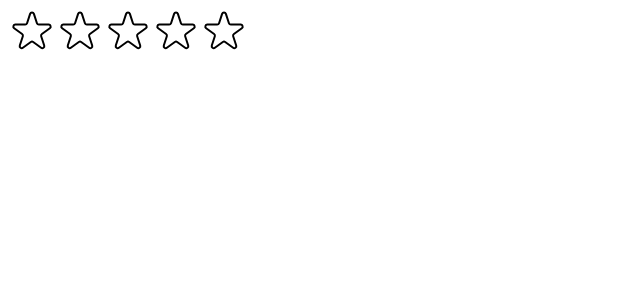
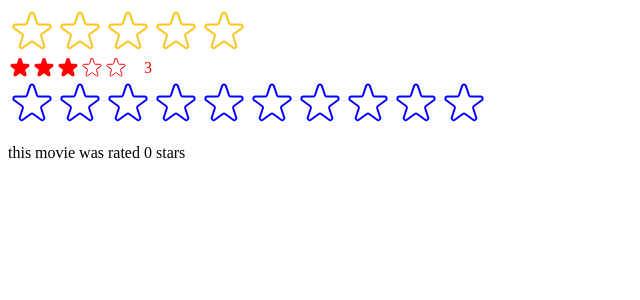
Before and after one commit to akamensi/usePopcorn-React-All-About-Effects, a React (Create React App) app: page / in a window 1280 px wide. Shown: the top 300 px of the page, without its empty margins (0-640 px from the left). Built offline with nearby package versions, Linux system fonts and the light colour scheme.

Commit message:
Reusability with Porps and PropTypes

```diff
--- a/src/Components/Star.js
+++ b/src/Components/Star.js
@@ -1,13 +1,12 @@
 import React from "react";
 
-const starStyle = {
-  width: "48px",
-  height: "48px",
-  display: "block",
-  cursor: "pointer",
-};
-
-const Star = ({ onRate, full, onHoverIn, onHoverOut }) => {
+const Star = ({ onRate, full, onHoverIn, onHoverOut, color, size }) => {
+  const starStyle = {
+    width: `${size}px`,
+    height: `${size}px`,
+    display: "block",
+    cursor: "pointer",
+  };
   return (
     <span
       role="button"
@@ -20,8 +19,8 @@
         <svg
           xmlns="http://www.w3.org/2000/svg"
           viewBox="0 0 20 20"
-          fill="#000"
-          stroke="#000"
+          fill={color}
+          stroke={color}
         >
           <path d="M9.049 2.927c.3-.921 1.603-.921 1.902 0l1.07 3.292a1 1 0 00.95.69h3.462c.969 0 1.371 1.24.588 1.81l-2.8 2.034a1 1 0 00-.364 1.118l1.07 3.292c.3.921-.755 1.688-1.54 1.118l-2.8-2.034a1 1 0 00-1.175 0l-2.8 2.034c-.784.57-1.838-.197-1.539-1.118l1.07-3.292a1 1 0 00-.364-1.118L2.98 8.72c-.783-.57-.38-1.81.588-1.81h3.461a1 1 0 00.951-.69l1.07-3.292z" />
         </svg>
@@ -30,7 +29,7 @@
           xmlns="http://www.w3.org/2000/svg"
           fill="none"
           viewBox="0 0 24 24"
-          stroke="#000"
+          stroke={color}
         >
           <path
             strokeLinecap="round"
--- a/src/Components/StarRating.js
+++ b/src/Components/StarRating.js
@@ -1,5 +1,6 @@
 import { useState } from "react";
 import Star from "./Star";
+import PropTypes from "prop-types";
 
 // we put it outSide so that it doesn't regenerated with JavaScript everyTime when the re-render the component
 const containerStyle = {
@@ -12,18 +13,28 @@
   display: "flex",
 };
 
-const textStyle = {
-  lineHeight: "1",
-  margin: "0",
-};
-
-const StarRating = ({ maxRating = 5 }) => {
-  const [rating, setRating] = useState(0);
+const StarRating = ({
+  maxRating = 5,
+  color = "#fcc419",
+  size = 48,
+  messages = [],
+  defaultRating = 0,
+  onSetRating,
+}) => {
+  const [rating, setRating] = useState(defaultRating);
   const [tempRating, setTempRating] = useState(0);
 
   function handleRating(rating) {
     setRating(rating);
+    onSetRating(rating);
   }
+
+  const textStyle = {
+    lineHeight: "1",
+    margin: "0",
+    color,
+    fontSize: `${size / 1.5}px`,
+  };
   return (
     <div style={containerStyle}>
       <div style={starContainerStyle}>
@@ -34,12 +45,28 @@
             full={tempRating ? tempRating >= i + 1 : rating >= i + 1}
             onHoverIn={() => setTempRating(i + 1)}
             onHoverOut={() => setTempRating(0)}
+            color={color}
+            size={size}
           />
         ))}
       </div>
-      <p style={textStyle}>{tempRating || rating || ""}</p>
+      {/* <p style={textStyle}>{tempRating || rating || ""}</p> */}
+      <p style={textStyle}>
+        {messages.length === maxRating
+          ? messages[tempRating ? tempRating - 1 : rating - 1]
+          : tempRating || rating || ""}
+      </p>
     </div>
   );
 };
 
 export default StarRating;
+
+StarRating.propTypes = {
+  maxRating: PropTypes.number,
+  defaultRating: PropTypes.number,
+  color: PropTypes.string,
+  size: PropTypes.number,
+  messages: PropTypes.array,
+  onSetRating: PropTypes.func,
+};
--- a/src/index.js
+++ b/src/index.js
@@ -1,13 +1,28 @@
-import React from "react";
+import React, { useState } from "react";
 import ReactDOM from "react-dom/client";
 import StarRating from "./Components/StarRating";
 // import "./index.css";
 // import App from "./App";
 
+function Test() {
+  const [movieRating, setMovieRating] = useState(0);
+  return (
+    <div>
+      <StarRating color="blue" maxRating={10} onSetRating={setMovieRating} />
+      <p>this movie was rated {movieRating} stars</p>
+    </div>
+  );
+}
+
 const root = ReactDOM.createRoot(document.getElementById("root"));
 root.render(
   <React.StrictMode>
     {/* <App /> */}
-    <StarRating maxRating={5} />
+    <StarRating
+      maxRating={5}
+      messages={["Terrible", "Bad", "Okey", "Good", "Amazing"]}
+    />
+    <StarRating size={24} color="red" defaultRating={3} />
+    <Test />
   </React.StrictMode>
 );
```
